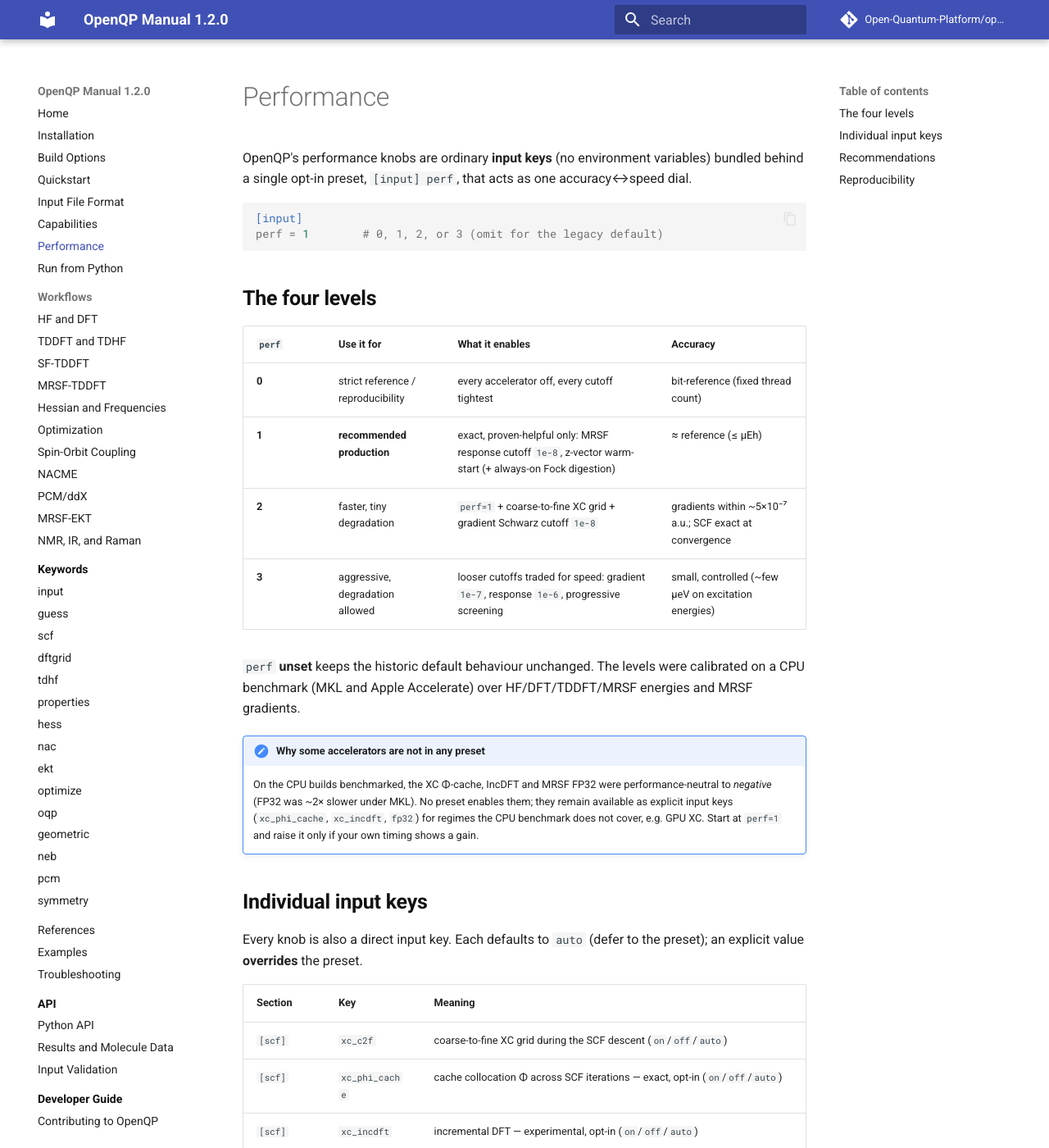
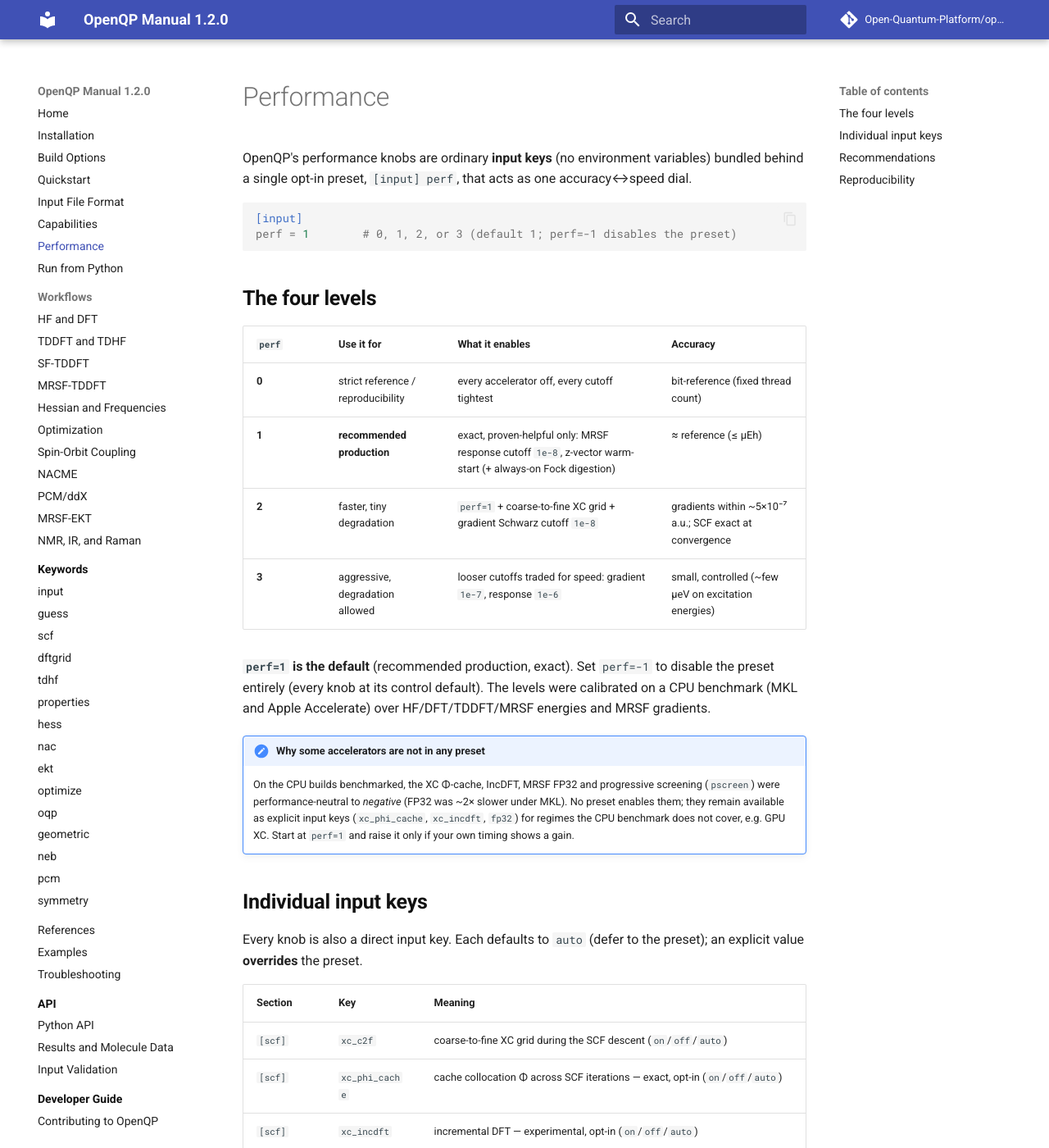
Before and after one commit to Open-Quantum-Platform/openqp-docs, an MkDocs documentation site: the page built from docs/performance.md, in a window 1280 px wide and 1400 px high. Shown: the whole window at 82% size. Built offline with MkDocs 1.6.1 and Material for MkDocs 9.7.7, drawn with Linux system fonts in a browser that asks for light colours; comment, search, counter and statistics services are not loaded.

Commit message:
docs(performance): perf defaults to 1; pscreen not enabled by any preset
Reflect the code change: `[input] perf` defaults to 1 (recommended production, exact),
`perf=-1` disables the preset, and progressive screening (pscreen) joins Phi-cache/IncDFT/
FP32 as an explicit-opt-in only (CPU-net-negative). Mirrors Open-Quantum-Platform/openqp#247.

Co-Authored-By: Claude Opus 4.8 <noreply@anthropic.com>

````diff
--- a/docs/performance.md
+++ b/docs/performance.md
@@ -5,7 +5,7 @@ behind a single opt-in preset, `[input] perf`, that acts as one accuracy↔speed
 
 ```ini
 [input]
-perf = 1        # 0, 1, 2, or 3 (omit for the legacy default)
+perf = 1        # 0, 1, 2, or 3 (default 1; perf=-1 disables the preset)
 ```
 
 ## The four levels
@@ -15,13 +15,15 @@ perf = 1        # 0, 1, 2, or 3 (omit for the legacy default)
 | **0** | strict reference / reproducibility | every accelerator off, every cutoff tightest | bit-reference (fixed thread count) |
 | **1** | **recommended production** | exact, proven-helpful only: MRSF response cutoff `1e-8`, z-vector warm-start (+ always-on Fock digestion) | ≈ reference (≤ µEh) |
 | **2** | faster, tiny degradation | `perf=1` + coarse-to-fine XC grid + gradient Schwarz cutoff `1e-8` | gradients within ~5×10⁻⁷ a.u.; SCF exact at convergence |
-| **3** | aggressive, degradation allowed | looser cutoffs traded for speed: gradient `1e-7`, response `1e-6`, progressive screening | small, controlled (~few µeV on excitation energies) |
+| **3** | aggressive, degradation allowed | looser cutoffs traded for speed: gradient `1e-7`, response `1e-6` | small, controlled (~few µeV on excitation energies) |
 
-`perf` **unset** keeps the historic default behaviour unchanged. The levels were calibrated on a
+**`perf=1` is the default** (recommended production, exact). Set `perf=-1` to disable the preset
+entirely (every knob at its control default). The levels were calibrated on a
 CPU benchmark (MKL and Apple Accelerate) over HF/DFT/TDDFT/MRSF energies and MRSF gradients.
 
 !!! note "Why some accelerators are not in any preset"
-    On the CPU builds benchmarked, the XC Φ-cache, IncDFT and MRSF FP32 were performance-neutral
+    On the CPU builds benchmarked, the XC Φ-cache, IncDFT, MRSF FP32 and progressive screening
+    (`pscreen`) were performance-neutral
     to *negative* (FP32 was ~2× slower under MKL). No preset enables them; they remain available
     as explicit input keys (`xc_phi_cache`, `xc_incdft`, `fp32`) for regimes the CPU benchmark
     does not cover, e.g. GPU XC. Start at `perf=1` and raise it only if your own timing shows a gain.
````
Also changed, not shown: docs/keywords/input.md (+2 -2 lines).
